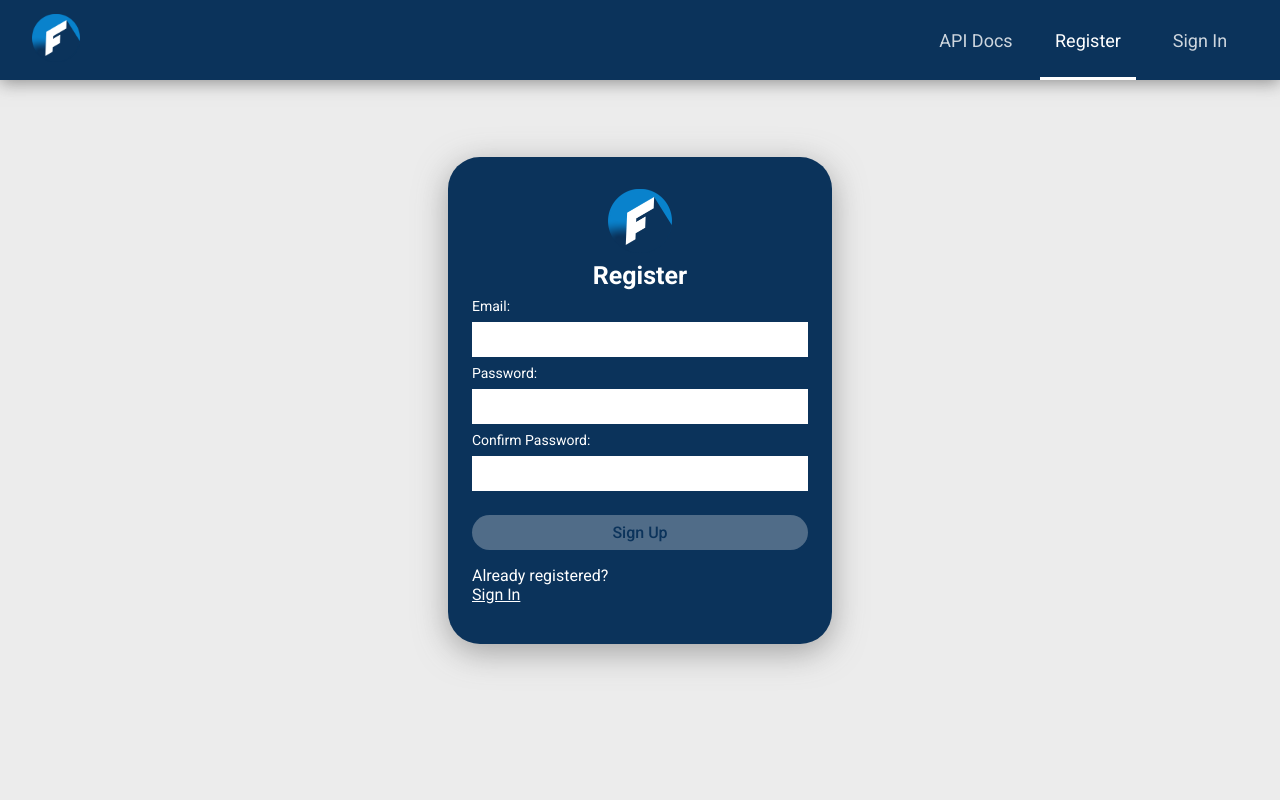
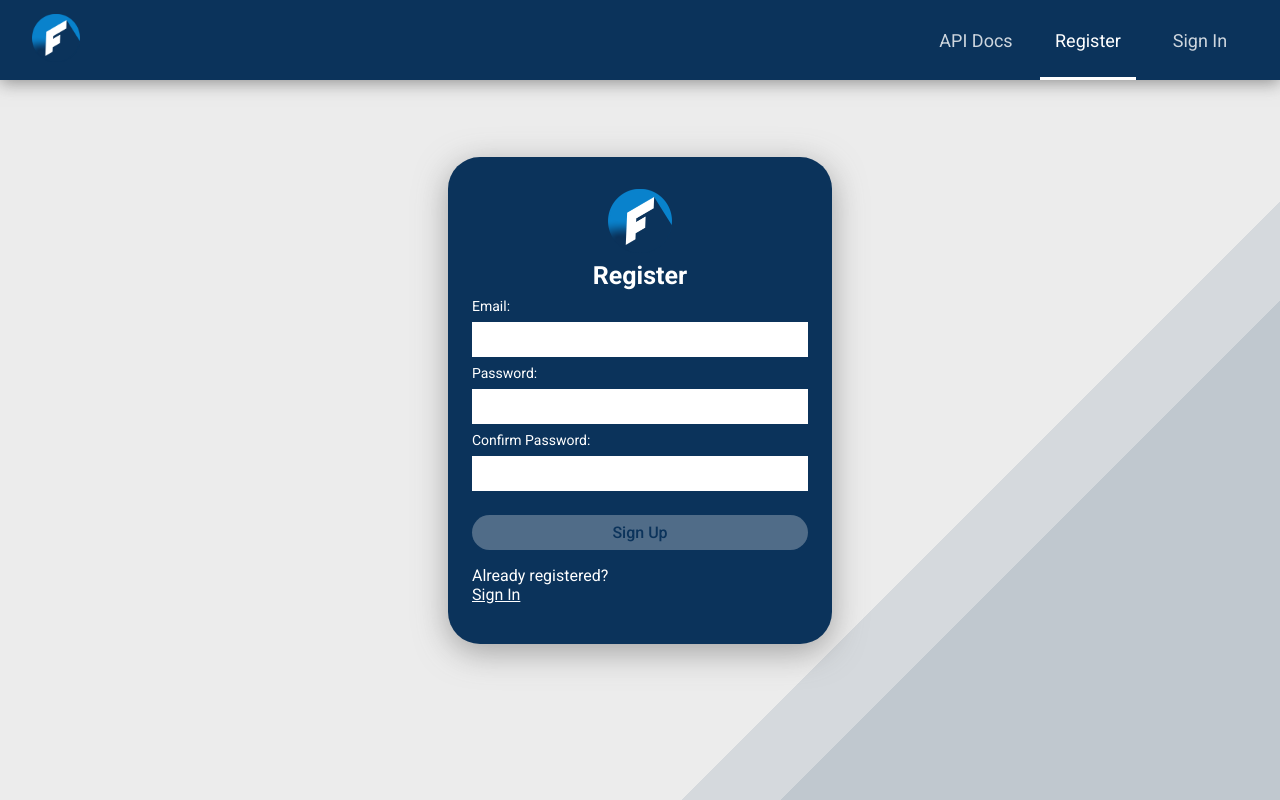
Before and after one commit to dnitecki/finfetch-ui, a React (Create React App) app: page /api/register in a window 1280 px wide. Built offline with nearby package versions, Linux system fonts and the light colour scheme.

Commit message:
animated background

```diff
--- a/src/apps/finfetch-api/pages/register/Register.jsx
+++ b/src/apps/finfetch-api/pages/register/Register.jsx
@@ -90,6 +90,10 @@ export default function Register() {
 
   return (
     <div className="register">
+      <div className="bg-animation">
+        <div className="bg-layer-3"></div>
+        <div className="bg-layer-4"></div>
+      </div>
       {success ? (
         <div className="register-container">
           <div className="register-header">
--- a/src/apps/finfetch-api/pages/register/Register.scss
+++ b/src/apps/finfetch-api/pages/register/Register.scss
@@ -5,9 +5,11 @@
   justify-content: center;
   align-content: center;
   align-items: center;
-  background-color: #ececec;
+  transition: all ease 0.5s;
+  overflow: hidden;
+  background: #ececec;
+  position: relative;
 }
-
 .register-icon {
   height: 4rem;
 }
@@ -21,6 +23,7 @@
   background-color: #0b335b;
   box-shadow: 0 0.5rem 2rem #6464648b;
   padding: 1.5rem;
+  z-index: 1000;
 }
 .register-header {
   display: flex;
```
